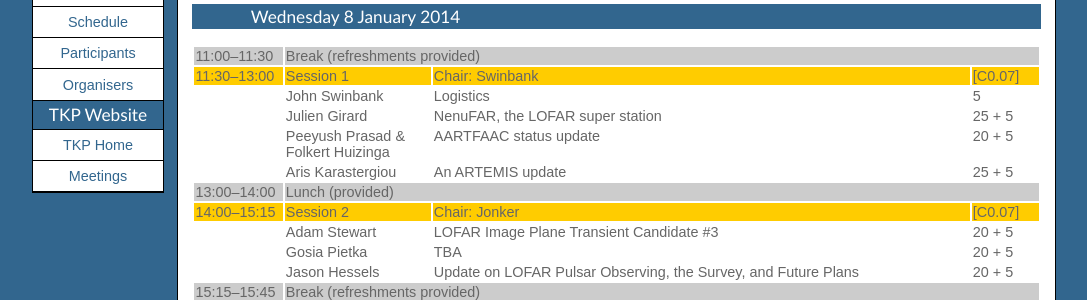
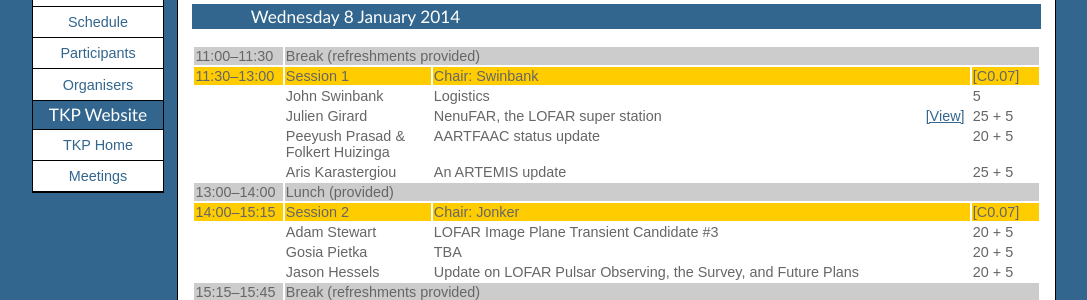
Before and after one commit to transientskp/transientskp.github.com, a Jekyll site: the page built from meetings/2014-01/schedule.html, in a window 1280 px wide. Shown: the part 246-546 px from the top of the page, without its empty margins (96-1183 px from the left). Built offline with Jekyll 4.4.1, drawn with Linux system fonts in a browser that asks for light colours.

Commit message:
Publish Julien's talk

```diff
--- a/meetings/2014-01/schedule.html
+++ b/meetings/2014-01/schedule.html
@@ -38,7 +38,7 @@ location: Amsterdam
     <td></td>
     <td style="width:10em;">Julien&nbsp;Girard</td>
     <td>NenuFAR, the LOFAR super station</td>
-    <td style="width:3em;"></td>
+    <td><a href="https://speakerdeck.com/transientskp/nenufar-the-lofar-super-station">[View]</a></td>
     <td>25 + 5</td>
   </tr>
 
```
